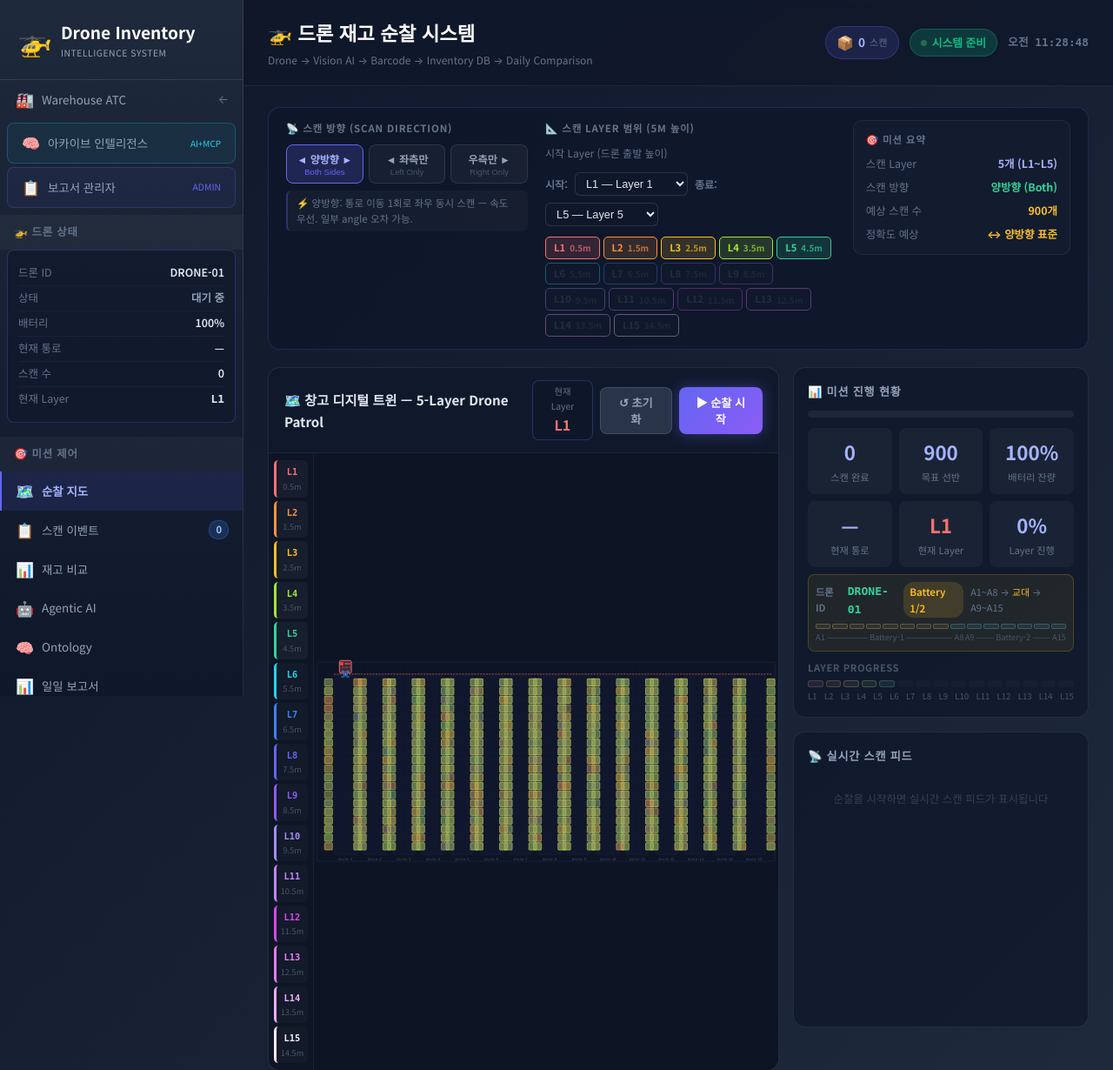
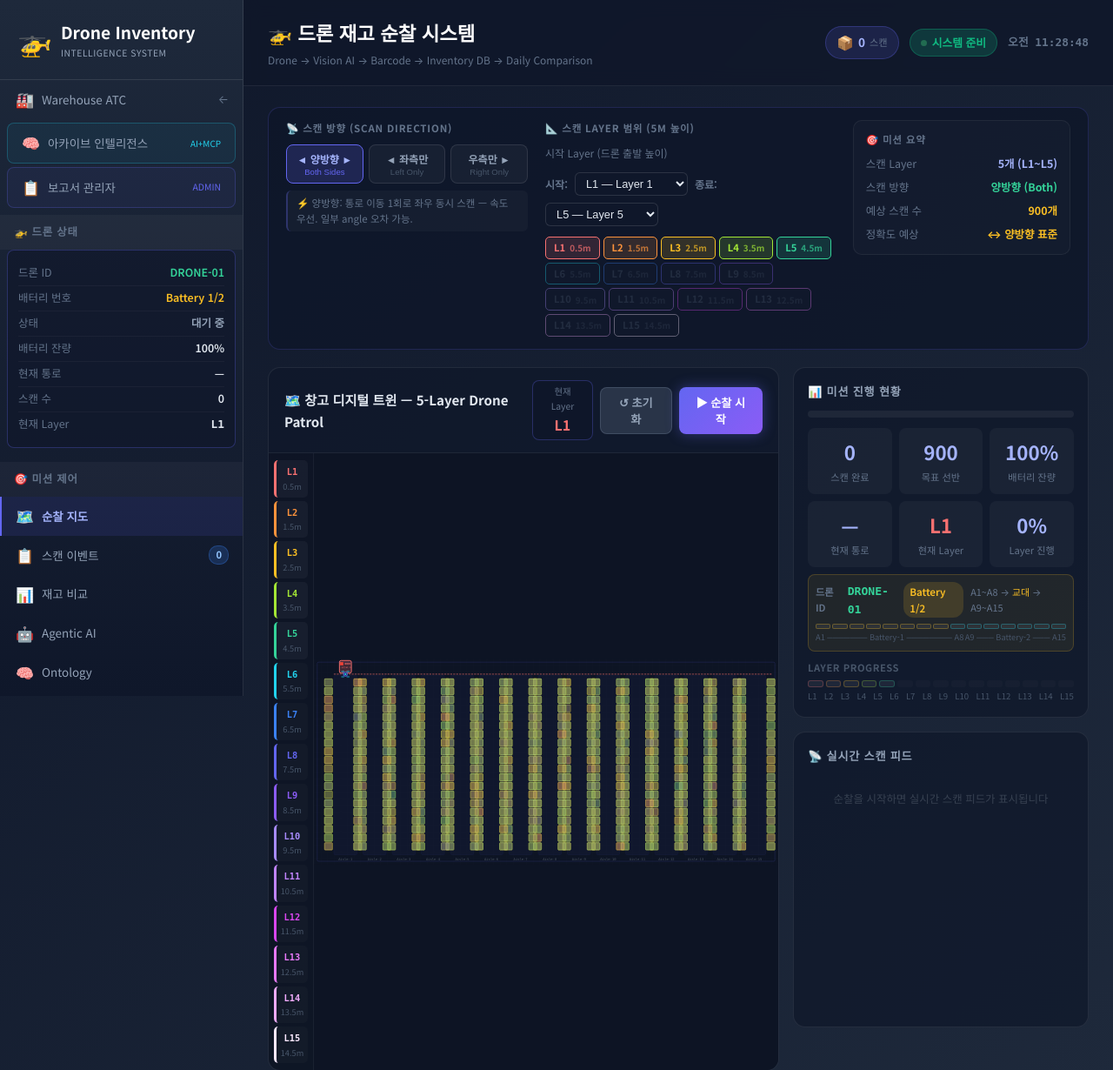
Before and after one commit to myungdae/warehouse-ai-safety, a Python web app: template backend/templates/drone_inventory.html in a window 1280 px wide. Shown: the top 1230 px of the page at 87% size. Run offline with Jinja, Linux system fonts and the light colour scheme; the template is opened without the code that fills it, so the values that code supplies are empty.

Commit message:
fix(sidebar): 배터리 번호(Battery N/2) 사이드바 표시 추가 + DRONE-02 전환 시 드론 LED 오렌지색 변경

```diff
--- a/backend/templates/drone_inventory.html
+++ b/backend/templates/drone_inventory.html
@@ -53,14 +53,18 @@
                     <div class="drone-status-card" id="sidebarDroneStatus">
                         <div class="drone-status-row">
                             <span class="ds-label">드론 ID</span>
-                            <span class="ds-value" id="sb-droneId">DRONE-01</span>
+                            <span class="ds-value" id="sb-droneId" style="color:#34d399">DRONE-01</span>
+                        </div>
+                        <div class="drone-status-row">
+                            <span class="ds-label">배터리 번호</span>
+                            <span class="ds-value" id="sb-batteryNum" style="color:#fbbf24">Battery 1/2</span>
                         </div>
                         <div class="drone-status-row">
                             <span class="ds-label">상태</span>
                             <span class="ds-value status-standby" id="sb-droneState">대기 중</span>
                         </div>
                         <div class="drone-status-row">
-                            <span class="ds-label">배터리</span>
+                            <span class="ds-label">배터리 잔량</span>
                             <span class="ds-value" id="sb-battery">100%</span>
                         </div>
                         <div class="drone-status-row">
```
